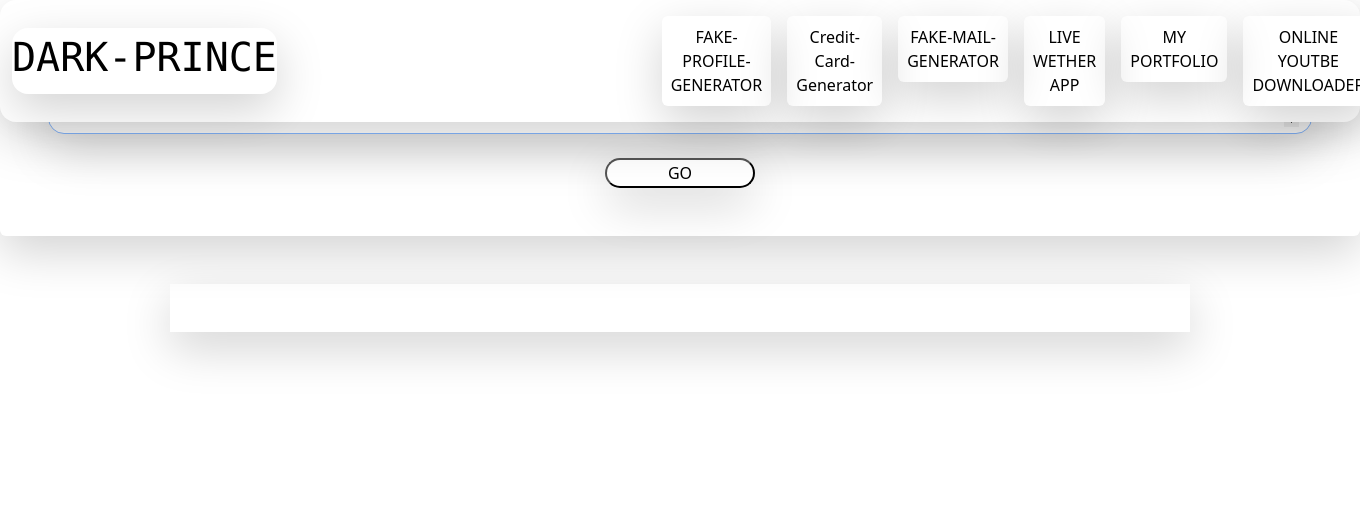
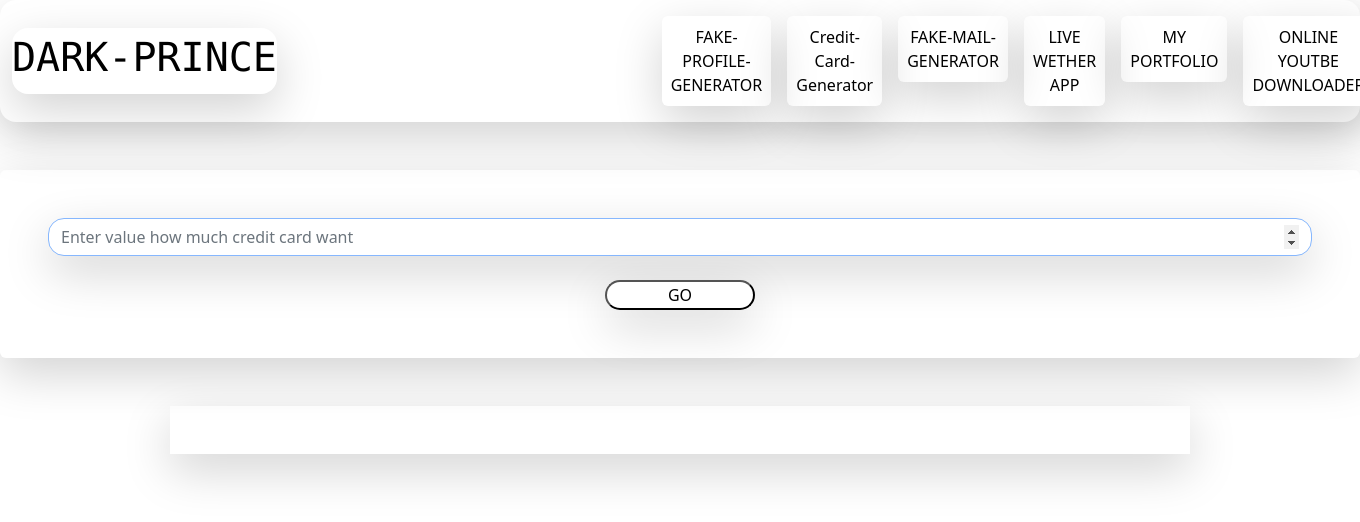
Before and after one commit to prince-python/DARK-FAKE, a Django app: page / in a window 1360 px wide. Shown: the top 522 px of the page. Run offline with Django 3.2, Linux system fonts and the light colour scheme; some libraries are stand-ins or nearby versions.

Commit message:
Update base.html

```diff
--- a/cc/templates/base.html
+++ b/cc/templates/base.html
@@ -44,7 +44,7 @@
 </head>
 <body class='bg-white' >
 
-  <nav class="navbar navbar-expand-lg text-black bg-white rounded rounded-4  mb-5 shadow-lg fixed-top">
+  <nav class="navbar navbar-expand-lg text-black bg-white rounded rounded-4  mb-5 shadow-lg ">
     <div class="container-fluid">
       <a class="navbar-brand text-black font-monospace shadow-lg text-center rounded rounded-4" href="/"><h1>DARK-PRINCE</h1></a>
       <button class="navbar-toggler" type="button" data-bs-toggle="collapse" data-bs-target="#navbarSupportedContent" aria-controls="navbarSupportedContent" aria-expanded="false" aria-label="Toggle navigation">
```
